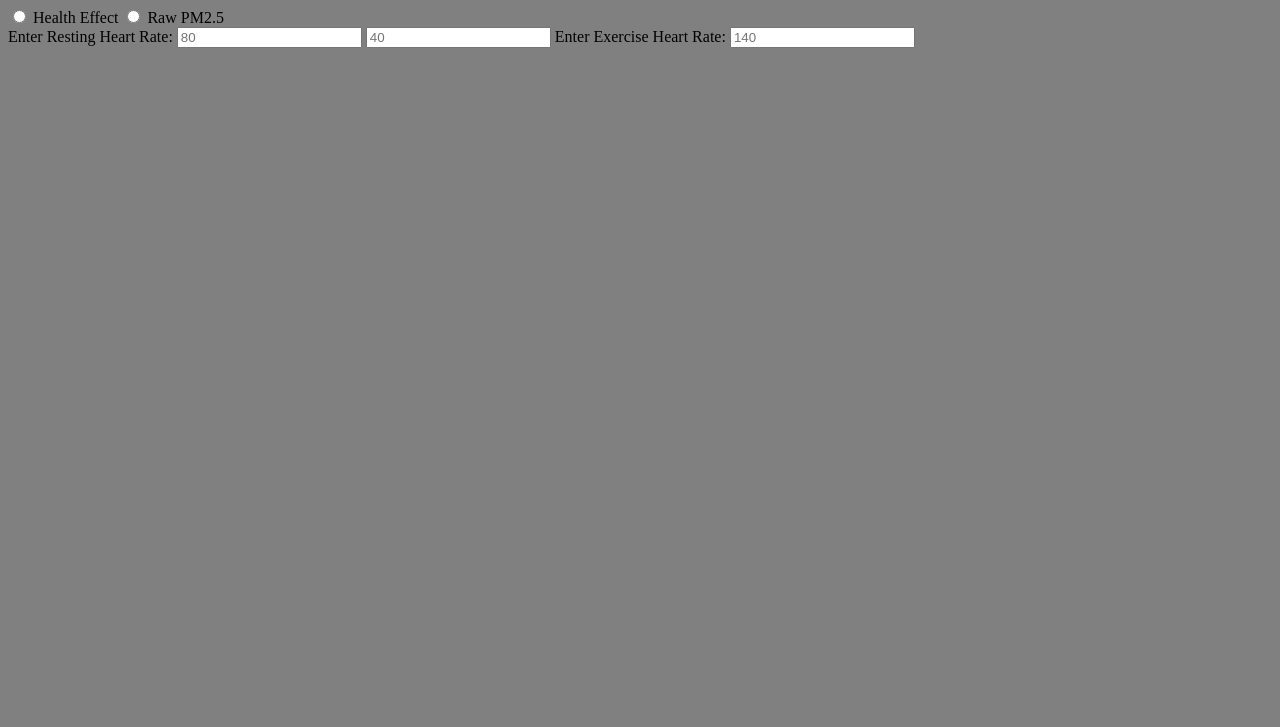
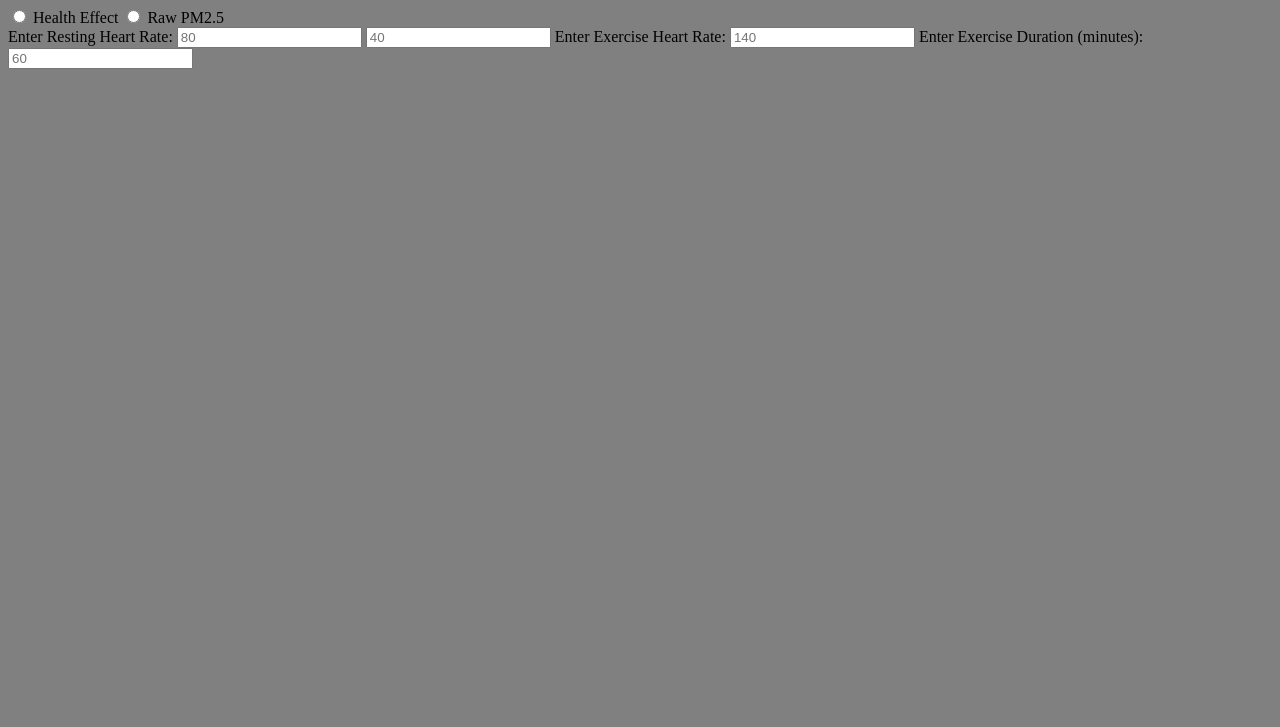
Before and after one commit to gregoryls/exercise-air-quality, a plain HTML site: page index.html in a window 1280 px wide. Shown: the part 73-800 px from the top of the page. Drawn offline with Linux system fonts and the light colour scheme.

Commit message:
html for exercise duration

```diff
--- a/index.html
+++ b/index.html
@@ -45,6 +45,15 @@
         name="userExerciseHeartRate"
         placeholder="140"
       />
+      <label for="userExerciseDuration"
+        >Enter Exercise Duration (minutes):</label
+      >
+      <input
+        type="number"
+        id="userExerciseDuration"
+        name="userExerciseDuration"
+        placeholder="60"
+      />
     </div>
   </body>
 </html>
```
